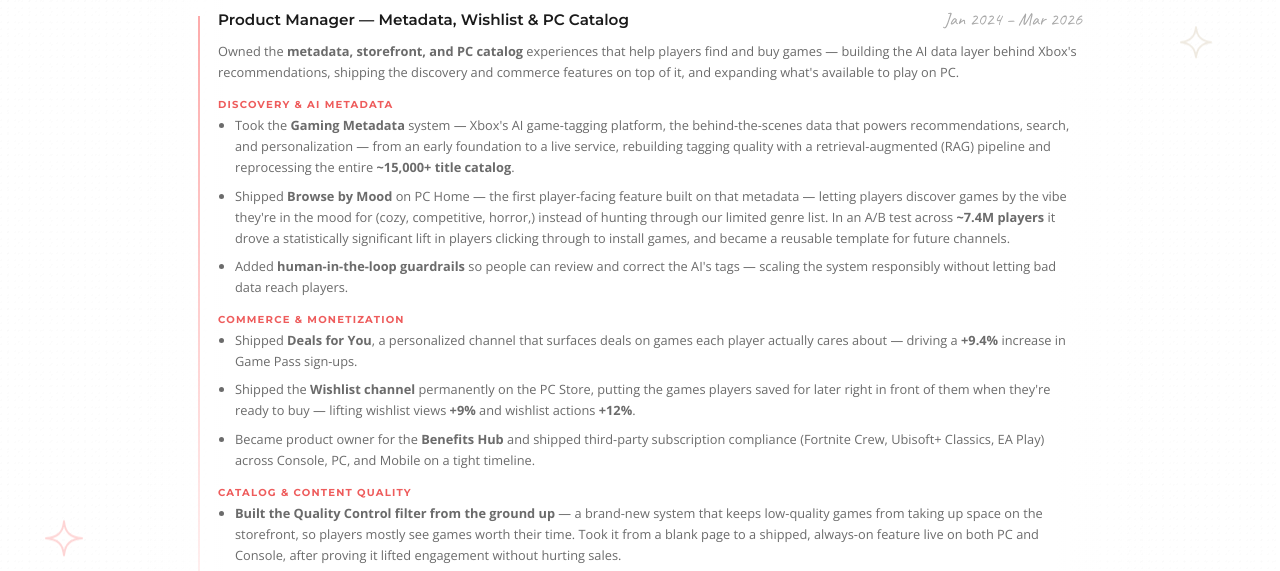
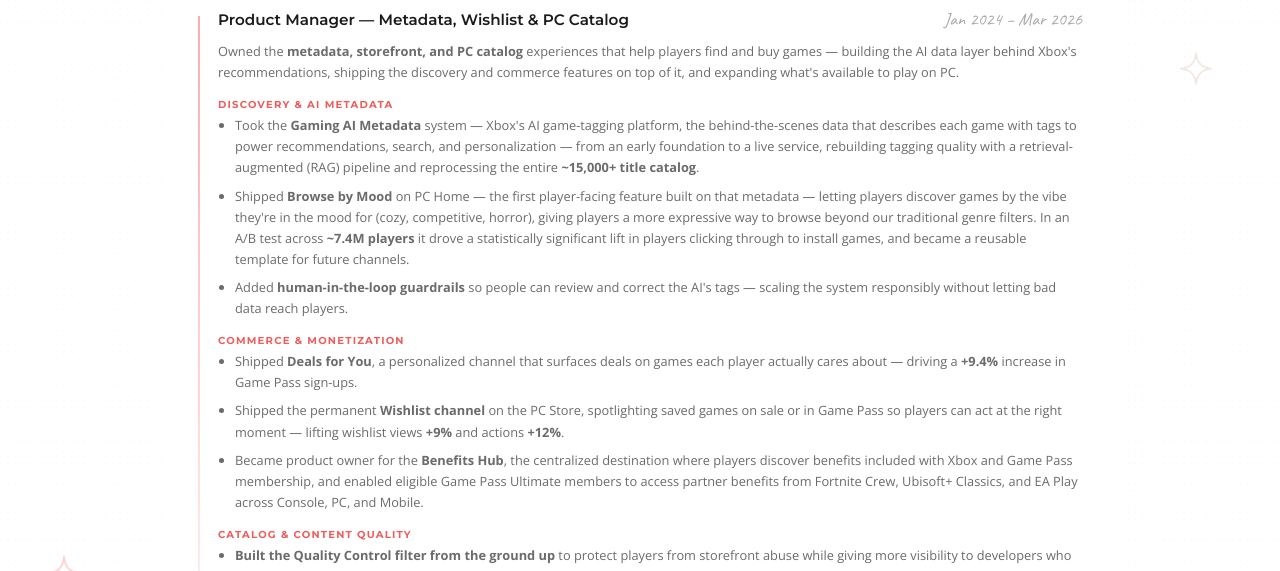
Before and after one commit to megys/portfolio, a plain HTML site: page index.html in a window 1280 px wide. Shown: the part 3130-3701 px from the top of the page. Drawn offline with nearby package versions, Linux system fonts and the light colour scheme.

Commit message:
Refine Xbox product descriptions

```diff
--- a/index.html
+++ b/index.html
@@ -418,22 +418,22 @@
 
         <div class="area">Discovery &amp; AI metadata</div>
         <ul>
-          <li>Took the <b>Gaming Metadata</b> system — Xbox's AI game-tagging platform, the behind-the-scenes data that powers recommendations, search, and personalization — from an early foundation to a live service, rebuilding tagging quality with a retrieval-augmented (RAG) pipeline and reprocessing the entire <b>~15,000+ title catalog</b>.</li>
-          <li>Shipped <b>Browse by Mood</b> on PC Home — the first player-facing feature built on that metadata — letting players discover games by the vibe they're in the mood for (cozy, competitive, horror,) instead of hunting through our limited genre list. In an A/B test across <b>~7.4M players</b> it drove a statistically significant lift in players clicking through to install games, and became a reusable template for future channels.</li>
+          <li>Took the <b>Gaming AI Metadata</b> system — Xbox's AI game-tagging platform, the behind-the-scenes data that describes each game with tags to power recommendations, search, and personalization — from an early foundation to a live service, rebuilding tagging quality with a retrieval-augmented (RAG) pipeline and reprocessing the entire <b>~15,000+ title catalog</b>.</li>
+          <li>Shipped <b>Browse by Mood</b> on PC Home — the first player-facing feature built on that metadata — letting players discover games by the vibe they're in the mood for (cozy, competitive, horror), giving players a more expressive way to browse beyond our traditional genre filters. In an A/B test across <b>~7.4M players</b> it drove a statistically significant lift in players clicking through to install games, and became a reusable template for future channels.</li>
           <li>Added <b>human-in-the-loop guardrails</b> so people can review and correct the AI's tags — scaling the system responsibly without letting bad data reach players.</li>
         </ul>
 
         <div class="area">Commerce &amp; monetization</div>
         <ul>
           <li>Shipped <b>Deals for You</b>, a personalized channel that surfaces deals on games each player actually cares about — driving a <b>+9.4%</b> increase in Game Pass sign-ups.</li>
-          <li>Shipped the <b>Wishlist channel</b> permanently on the PC Store, putting the games players saved for later right in front of them when they're ready to buy — lifting wishlist views <b>+9%</b> and wishlist actions <b>+12%</b>.</li>
-          <li>Became product owner for the <b>Benefits Hub</b> and shipped third-party subscription compliance (Fortnite Crew, Ubisoft+ Classics, EA Play) across Console, PC, and Mobile on a tight timeline.</li>
+          <li>Shipped the permanent <b>Wishlist channel</b> on the PC Store, spotlighting saved games on sale or in Game Pass so players can act at the right moment — lifting wishlist views <b>+9%</b> and actions <b>+12%</b>.</li>
+          <li>Became product owner for the <b>Benefits Hub</b>, the centralized destination where players discover benefits included with Xbox and Game Pass membership, and enabled eligible Game Pass Ultimate members to access partner benefits from Fortnite Crew, Ubisoft+ Classics, and EA Play across Console, PC, and Mobile.</li>
         </ul>
 
         <div class="area">Catalog &amp; content quality</div>
         <ul>
-          <li><b>Built the Quality Control filter from the ground up</b> — a brand-new system that keeps low-quality games from taking up space on the storefront, so players mostly see games worth their time. Took it from a blank page to a shipped, always-on feature live on both PC and Console, after proving it lifted engagement without hurting sales.</li>
-          <li>Owned the <b>Gaming Metadata</b> system end-to-end and expanded the Xbox PC catalog by adding <b>hundreds</b> of previously missing games — resolving a long-standing player request that earned coverage in <a href="https://www.theverge.com/2024/12/11/24318799/microsoft-xbox-app-new-games-homescreen" target="_blank" rel="noopener"><i>The Verge</i></a> and <a href="https://www.pcgamer.com/software/platforms/microsoft-adds-nearly-400-games-to-the-xbox-app-as-it-rolls-out-a-new-home-experience-to-all-users/" target="_blank" rel="noopener"><i>PC Gamer</i></a>, and contributing to the Xbox Play Anywhere 1,000-titles milestone.</li>
+          <li><b>Built the Quality Control filter from the ground up</b> to protect players from storefront abuse while giving more visibility to developers who invest care in their games. Testing showed it lifted engagement without negatively impacting sales, validating the approach for production rollout across PC, Console, and Mobile.</li>
+          <li>Owned the <b>Gaming AI Metadata</b> system end-to-end and expanded the Xbox PC catalog by adding <b>hundreds</b> of previously missing games — resolving a long-standing player request that earned coverage in <a href="https://www.theverge.com/2024/12/11/24318799/microsoft-xbox-app-new-games-homescreen" target="_blank" rel="noopener"><i>The Verge</i></a> and <a href="https://www.pcgamer.com/software/platforms/microsoft-adds-nearly-400-games-to-the-xbox-app-as-it-rolls-out-a-new-home-experience-to-all-users/" target="_blank" rel="noopener"><i>PC Gamer</i></a>, and contributing to the Xbox Play Anywhere 1,000-titles milestone.</li>
         </ul>
 
         <div class="area">Research &amp; strategy</div>
```
